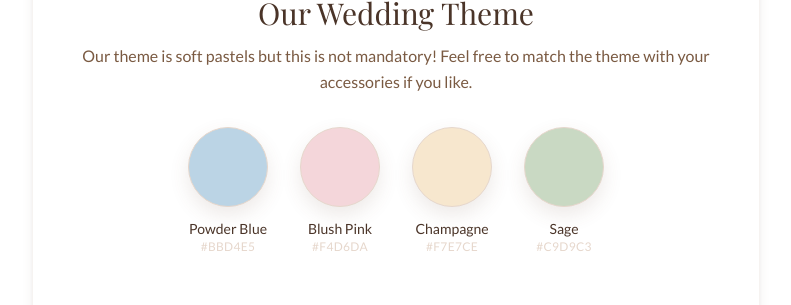
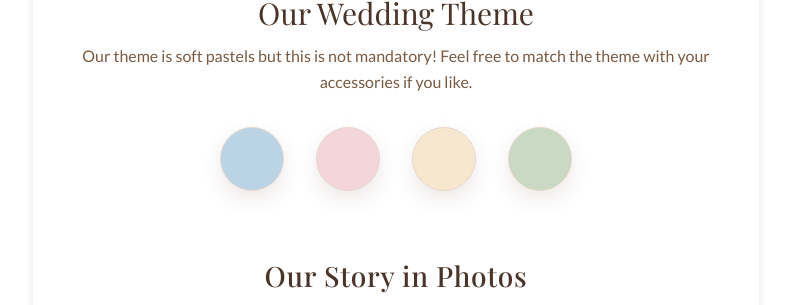
Before and after one commit to jekkiechan/tar-bam-wedding, a Next.js app: page / in a window 1280 px wide. Shown: the part 1260-1565 px from the top of the page, without its empty margins (244-1035 px from the left). Built offline with nearby package versions, Linux system fonts and the light colour scheme.

Commit message:
Adjust theme color circles sizing

```diff
--- a/components/Theme.tsx
+++ b/components/Theme.tsx
@@ -25,17 +25,12 @@ export default function ThemeSection() {
       </p>
       <div className="mt-8 flex flex-wrap items-center justify-center gap-8">
         {themeColors.map((color) => (
-          <div key={color.hex} className="flex flex-col items-center gap-3">
-            <div
-              className="h-20 w-20 rounded-full border border-light-brown shadow-sm"
-              style={{ backgroundColor: color.hex, boxShadow: '0 8px 20px rgba(107, 78, 59, 0.12)' }}
-              aria-hidden="true"
-            />
-            <div className="text-sm text-deep-brown">
-              <p className="font-medium">{color.name}</p>
-              <p className="text-xs uppercase tracking-wide text-light-brown">{color.hex}</p>
-            </div>
-          </div>
+          <div
+            key={color.hex}
+            className="h-16 w-16 rounded-full border border-light-brown shadow-sm"
+            style={{ backgroundColor: color.hex, boxShadow: '0 8px 20px rgba(107, 78, 59, 0.12)' }}
+            aria-label={`${color.name} (${color.hex})`}
+          />
         ))}
       </div>
     </motion.section>
```
